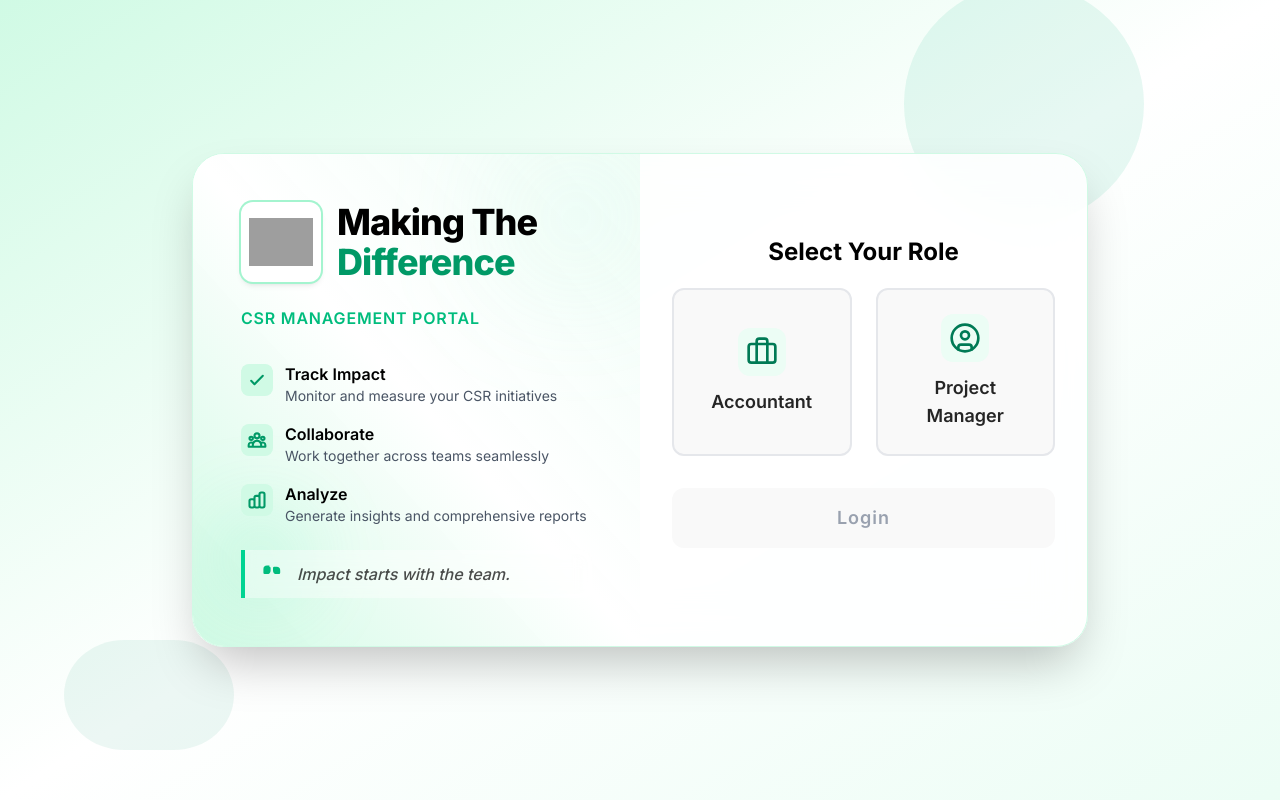
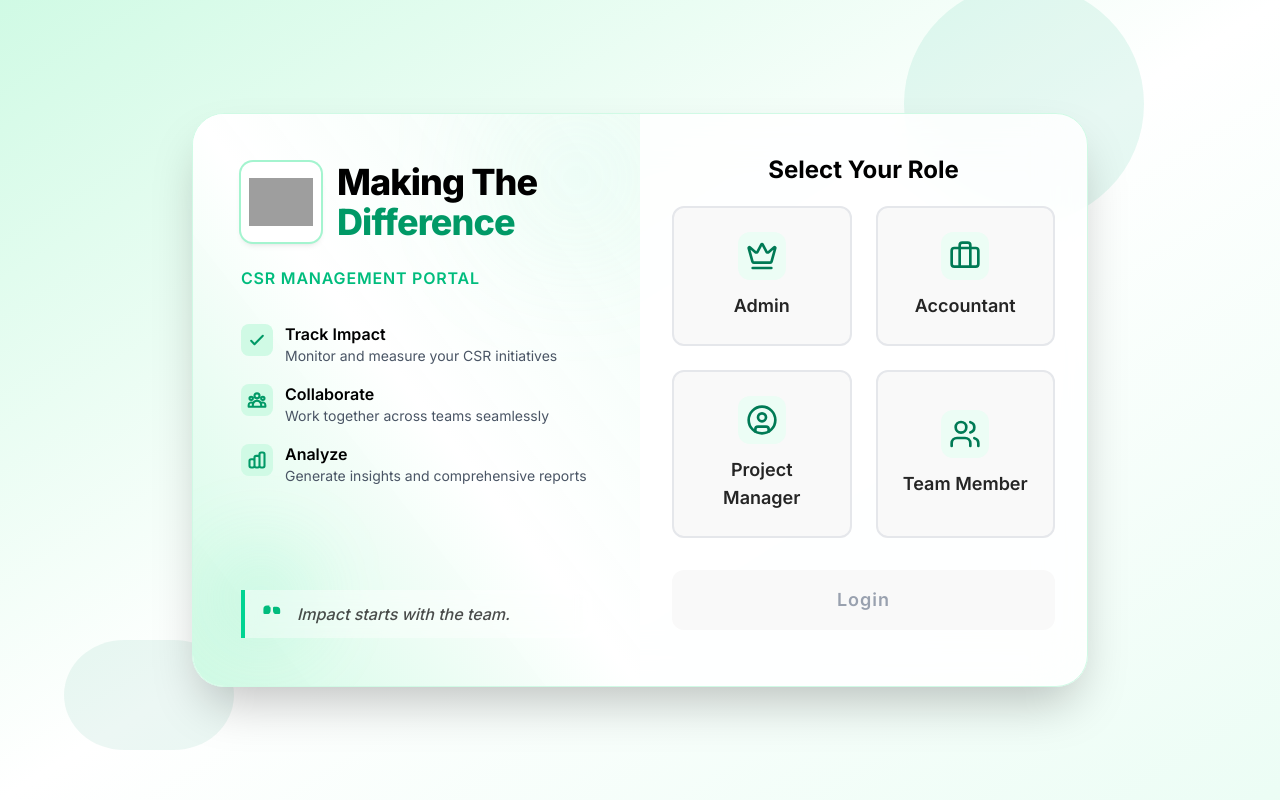
Before and after one commit to makingthedifference3/MTD, a React (Vite) app: page / in a window 1280 px wide. Built offline with nearby package versions, Linux system fonts and the light colour scheme; grey boxes are pictures that could not be loaded.

Commit message:
small change

```diff
--- a/src/components/LoginPage.tsx
+++ b/src/components/LoginPage.tsx
@@ -296,8 +296,8 @@
 // }
 import { useState } from 'react';
 import { motion } from 'framer-motion';
-// import { Crown, Briefcase, UserCircle, Users } from 'lucide-react';
-import {  Briefcase, UserCircle } from 'lucide-react';
+import { Crown, Briefcase, UserCircle, Users } from 'lucide-react';
+// import {  Briefcase, UserCircle } from 'lucide-react';
 // Define the props for login callback
 interface LoginPageProps {
   onLogin: (role: 'admin' | 'accountant' | 'project-manager' | 'team-member') => void;
@@ -305,10 +305,10 @@ interface LoginPageProps {
 
 // Available roles
 const ROLES = [
-  // { id: 'admin', title: 'Admin', icon: Crown },
+   { id: 'admin', title: 'Admin', icon: Crown },
   { id: 'accountant', title: 'Accountant', icon: Briefcase },
   { id: 'project-manager', title: 'Project Manager', icon: UserCircle },
-  // { id: 'team-member', title: 'Team Member', icon: Users }
+   { id: 'team-member', title: 'Team Member', icon: Users }
 ];
 
 export default function LoginPage({ onLogin }: LoginPageProps) {
```
